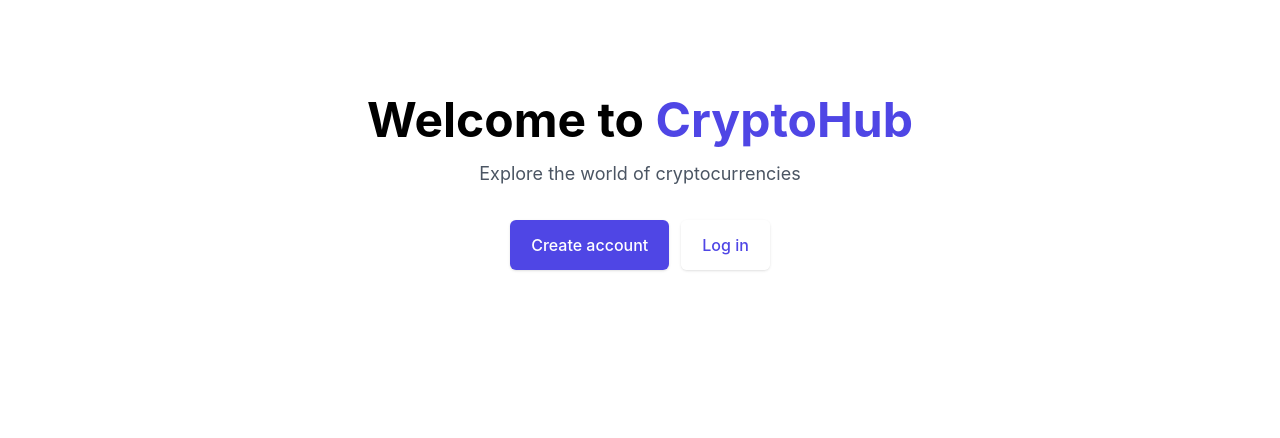
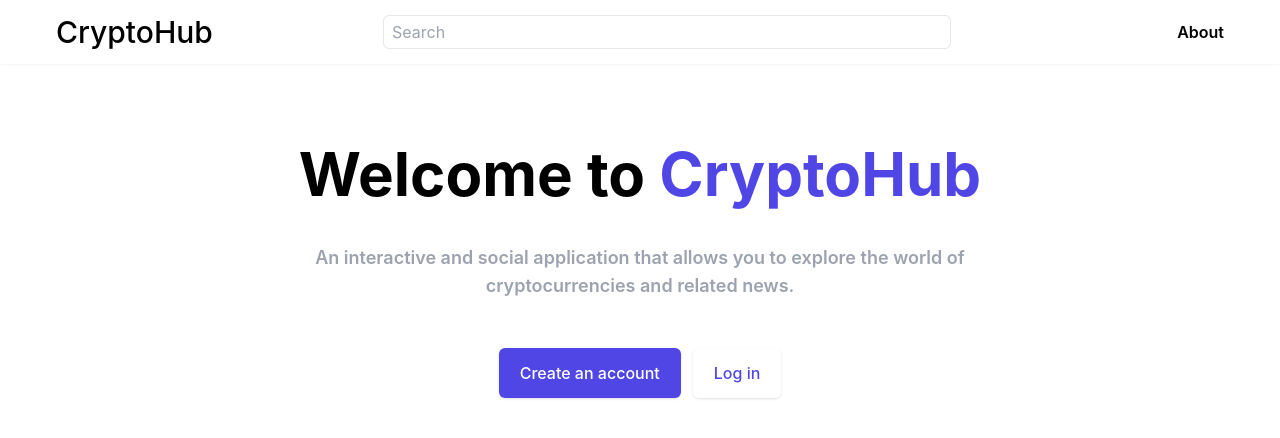
Before and after one commit to COS301-SE-2022/CryptoHub, a Next.js app in the folder client/: page / in a window 1280 px wide. Shown: the top 438 px of the page. Built offline with nearby package versions, Linux system fonts and the light colour scheme.

Commit message:
added navigation bar to landing page

```diff
--- a/client/components/LandingPage/Carousel.css
+++ /dev/null
@@ -1,29 +0,0 @@
-.swiper {
-    width: 100%;
-    height: 100%;
-  }
-
-  .swiper-slide {
-    text-align: center;
-    font-size: 18px;
-    background: #fff;
-    display: -webkit-box;
-    display: -ms-flexbox;
-    display: -webkit-flex;
-    display: flex;
-    -webkit-box-pack: center;
-    -ms-flex-pack: center;
-    -webkit-justify-content: center;
-    justify-content: center;
-    -webkit-box-align: center;
-    -ms-flex-align: center;
-    -webkit-align-items: center;
-    align-items: center;
-  }
-
-  .swiper-slide img {
-    display: block;
-    width: 100%;
-    height: 100%;
-    object-fit: cover;
-  }
--- a/client/components/LandingPage/Carousel.js
+++ /dev/null
@@ -1,38 +0,0 @@
-import React from "react";
-import { Swiper, SwiperSlide } from "swiper/react";
-import "swiper/css";
-import "swiper/css/pagination";
-import "swiper/css/navigation";
-import { Pagination, Navigation } from "swiper";
-
-const Carousel = () => {
-  return (
-    <>
-      <Swiper
-        slidesPerView={3}
-        spaceBetween={30}
-        slidesPerGroup={3}
-        loop={true}
-        loopFillGroupWithBlank={true}
-        pagination={{
-          clickable: true,
-        }}
-        navigation={true}
-        modules={[Pagination, Navigation]}
-        className="mySwiper"
-      >
-        <SwiperSlide>Slide 1</SwiperSlide>
-        <SwiperSlide>Slide 2</SwiperSlide>
-        <SwiperSlide>Slide 3</SwiperSlide>
-        <SwiperSlide>Slide 4</SwiperSlide>
-        <SwiperSlide>Slide 5</SwiperSlide>
-        <SwiperSlide>Slide 6</SwiperSlide>
-        <SwiperSlide>Slide 7</SwiperSlide>
-        <SwiperSlide>Slide 8</SwiperSlide>
-        <SwiperSlide>Slide 9</SwiperSlide>
-      </Swiper>
-    </>
-  );
-};
-
-export default Carousel;
--- a/client/components/LandingPage/LandingPage.js
+++ b/client/components/LandingPage/LandingPage.js
@@ -1,23 +1,27 @@
 import React from "react";
+import NavigationBar from "../NavigationBar/NavigationBar";
 
 const LandingPage = () => {
   return (
-    <div className="flex flex-col h-40 px-10 py-24 sm:p-24 items-center h-8/12 justify-between">
+    <>
+      <NavigationBar />
+      <div className="flex flex-col h-40 px-10 py-24 sm:p-24 sm:pt-36 items-center h-8/12 justify-between">
         <div className="flex flex-col items-center">
-        <h1 className="sm:text-5xl text-4xl font-bold text-center">
+          <h1 className="sm:text-6xl text-4xl font-bold text-center">
             Welcome to <span className="text-indigo-600 ">CryptoHub</span>
           </h1>
-        <p className=" text-lg sm:text-md text-gray-600 mt-4">
-          Explore the world of cryptocurrencies
+          <p className=" text-lg sm:text-md text-gray-400 font-semibold mt-10 w-10/12 text-center">
+            An interactive and social application that allows you to explore the
+            world of cryptocurrencies and related news.
           </p>
         </div>
-      <div className="w-8/12 rounded-md justify-center items-center sm:flex mt-8 text-center">
+        <div className="w-8/12 rounded-md justify-center items-center sm:flex mt-12 text-center">
           <div className="inline-flex rounded-md shadow mb-5">
             <a
               href="/signup"
               className="inline-flex items-center justify-center px-5 py-3 border border-transparent text-base font-medium rounded-md text-white bg-indigo-600 hover:bg-indigo-700"
             >
-            Create account
+              Create an account
             </a>
           </div>
           <div className="sm:ml-3 inline-flex rounded-md shadow mb-5">
@@ -30,6 +34,7 @@ const LandingPage = () => {
           </div>
         </div>
       </div>
+    </>
   );
 };
 
--- a/client/components/NavigationBar/NavigationBar.js
+++ b/client/components/NavigationBar/NavigationBar.js
@@ -1,13 +1,18 @@
-import React from "react";
+import React, { useContext } from "react";
 import NavigationSearchBar from "./NavigationSearchBar";
 import CreatePostButton from "./CreatePostButton";
 import NavigationProfile from "./NavigationProfile";
 import { useRouter } from "next/router";
+import { userContext } from "../../auth/auth";
 
 const NavigationBar = () => {
   const router = useRouter();
+  const { user } = useContext(userContext);
+  const style = user.auth ? "" : "justify-center w-3";
+  console.warn("style", style);
+
   return (
-    <nav className="fixed bg-white w-full h-16 flex flex-row justify-between items-center px-3 sm:px-14 py-1 z-50">
+    <nav className="fixed bg-white w-full h-16 flex flex-row justify-between items-center px-3 sm:px-14 py-1 z-50 shadow-sm">
       <button
         onClick={() => {
           router.push("/");
@@ -18,9 +23,13 @@ const NavigationBar = () => {
       </button>
       <div className="flex flex-row justify-between w-full sm:w-6/12 items-center">
         <NavigationSearchBar />
-        <CreatePostButton />
+        {user.auth ? <CreatePostButton /> : null}
       </div>
-      <NavigationProfile />
+      {user.auth ? (
+        <NavigationProfile />
+      ) : (
+        <p className="font-semibold ml-10">About</p>
+      )}
     </nav>
   );
 };
--- a/client/pages/_app.js
+++ b/client/pages/_app.js
@@ -1,5 +1,4 @@
 import "../styles/globals.css";
-import "../components/LandingPage/Carousel.css";
 import UserProvider from "../auth/auth";
 
 function MyApp({ Component, pageProps }) {
```
Lines whose indentation alone changed are shown as unchanged.
